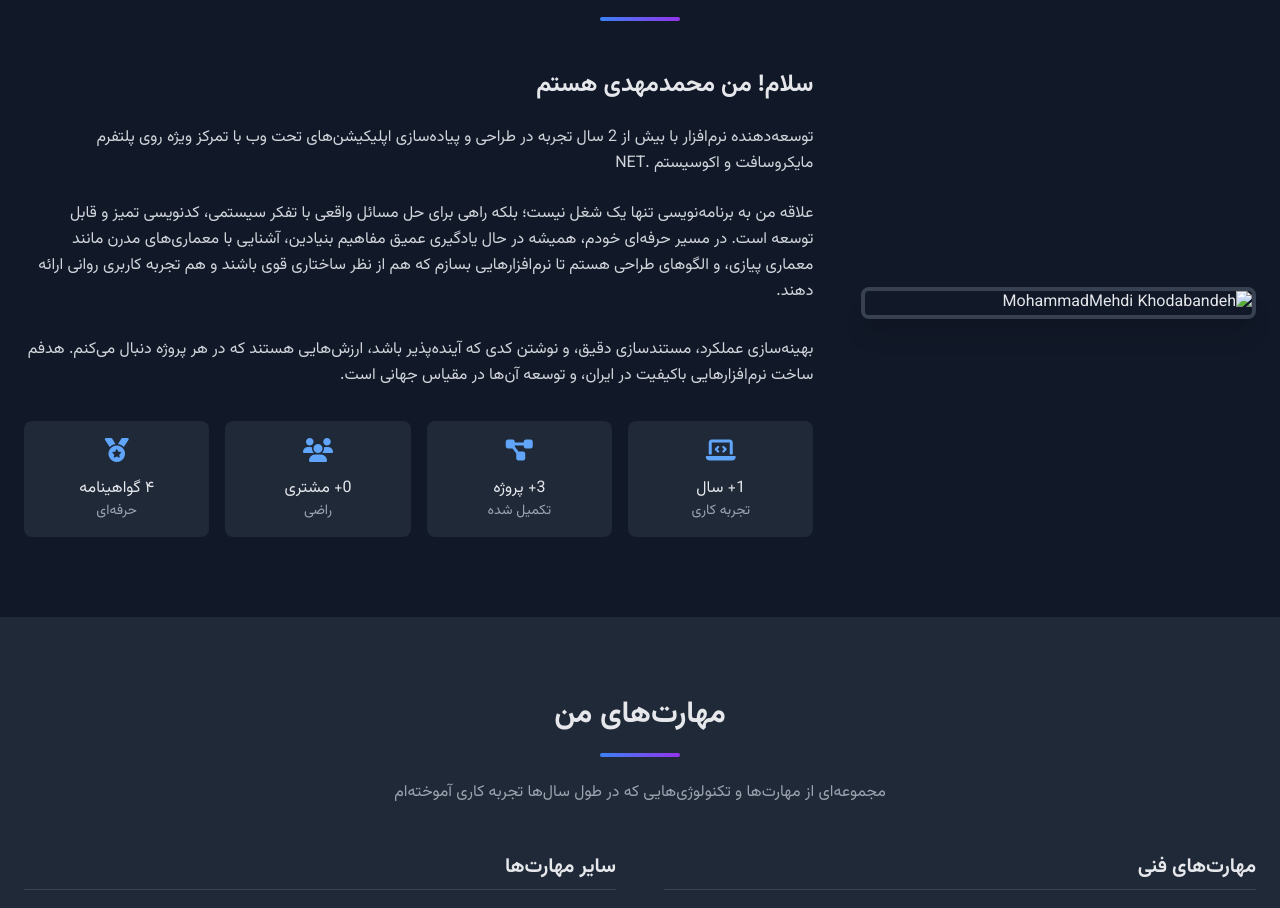
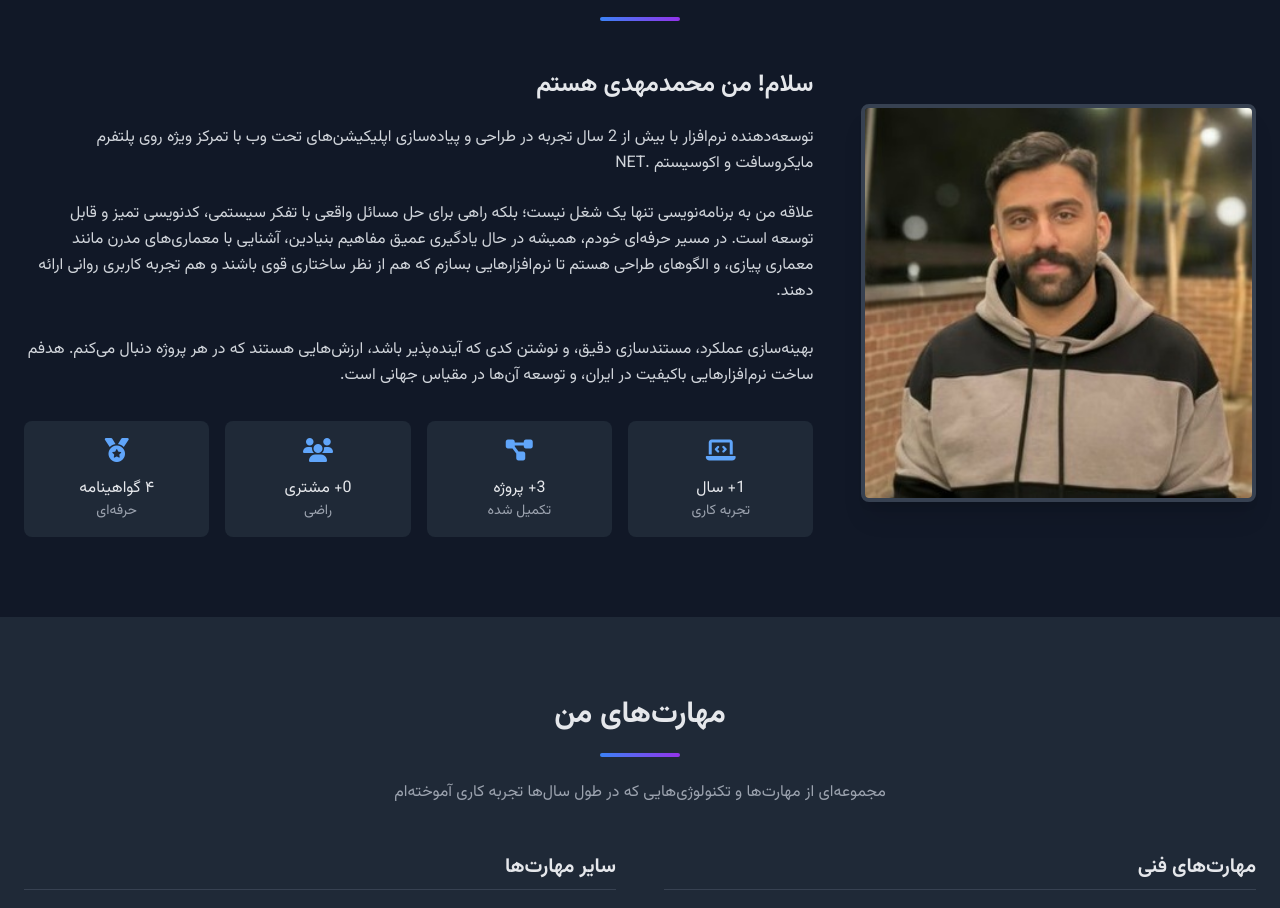
Before and after one commit to MehdiKh-hub/MehdiKh-hub.github.io, a plain HTML site: page index.html in a window 1280 px wide. Shown: the part 919-1827 px from the top of the page. Drawn offline with nearby package versions, Linux system fonts and the light colour scheme.

Commit message:
Update index.html

```diff
--- a/index.html
+++ b/index.html
@@ -193,7 +193,7 @@
                     <div class="md:w-1/3">
                         <div
                             class="rounded-lg overflow-hidden border-4 border-gray-700 shadow-xl">
-                            <img src="src/MehdiKh.jpg"
+                            <img src="MehdiKh.jpg"
                                 alt="MohammadMehdi Khodabandeh"
                                 class="w-full h-auto">
                         </div>
```
